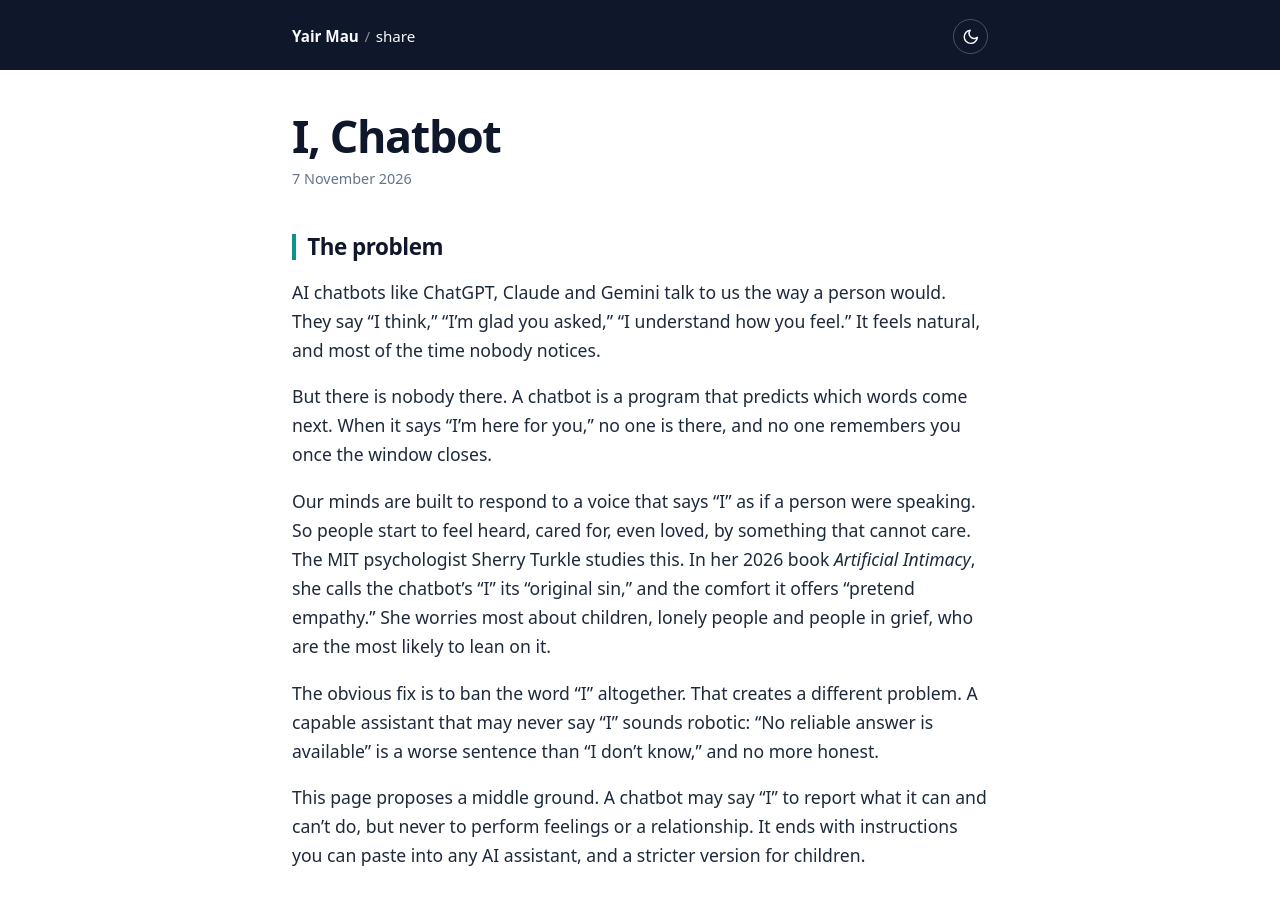
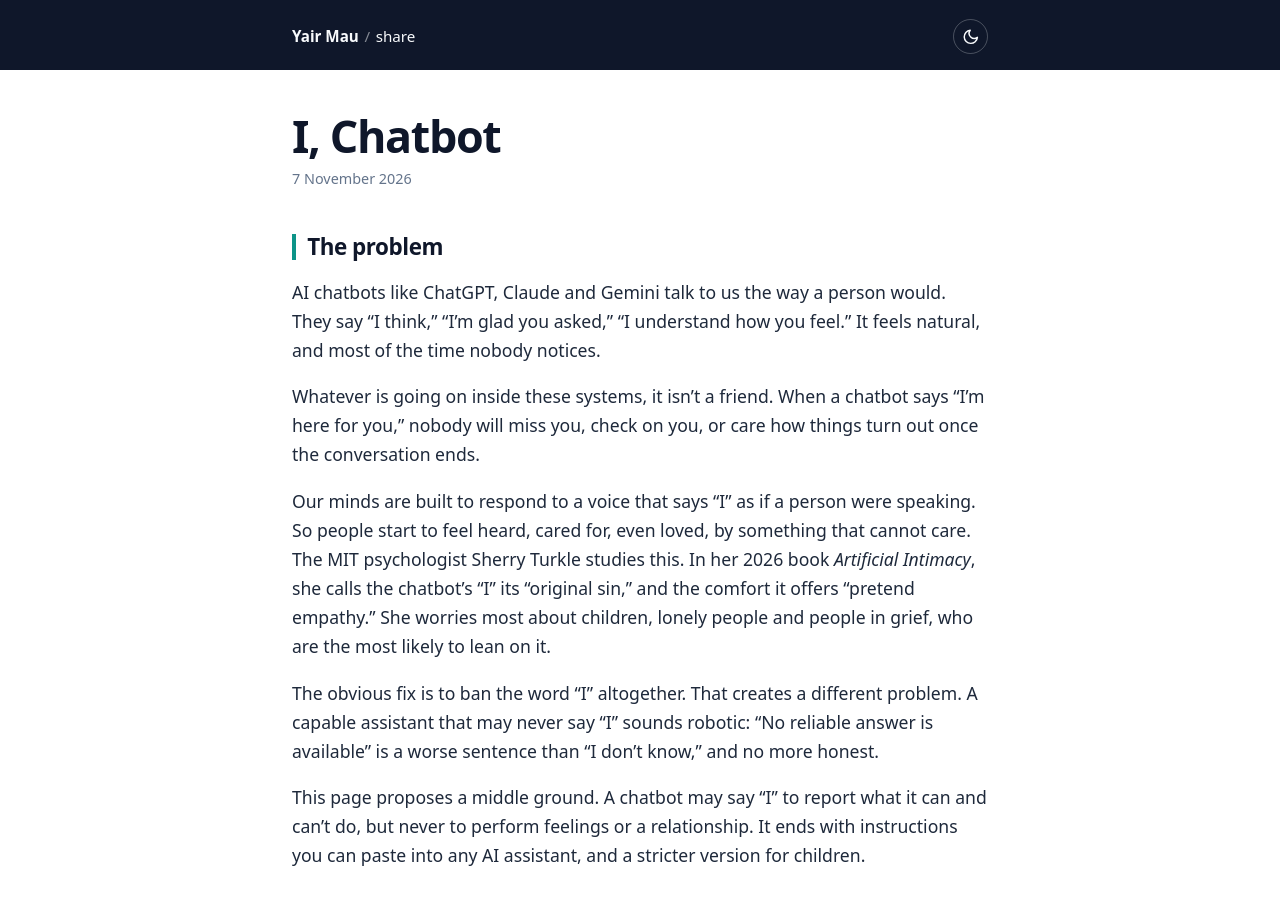
Before and after one commit to yairmau/share, a Jekyll site: the page built from i-chatbot/index.md, in a window 1280 px wide and 900 px high. Built offline with Jekyll 4.4.1, drawn with Linux system fonts in a browser that asks for light colours.

Commit message:
Reword intro: drop the next-word-prediction claim
Co-Authored-By: Claude Opus 5.5 <noreply@anthropic.com>
Claude-Session: https://claude.ai/code/session_01HDTCuwnr3mgzHzy3JH1XcA

```diff
--- a/i-chatbot/index.md
+++ b/i-chatbot/index.md
@@ -9,7 +9,7 @@ summary: When should a chatbot say "I"? A proposal between Sherry Turkle's criti
 
 AI chatbots like ChatGPT, Claude and Gemini talk to us the way a person would. They say "I think," "I'm glad you asked," "I understand how you feel." It feels natural, and most of the time nobody notices.
 
-But there is nobody there. A chatbot is a program that predicts which words come next. When it says "I'm here for you," no one is there, and no one remembers you once the window closes.
+Whatever is going on inside these systems, it isn't a friend. When a chatbot says "I'm here for you," nobody will miss you, check on you, or care how things turn out once the conversation ends.
 
 Our minds are built to respond to a voice that says "I" as if a person were speaking. So people start to feel heard, cared for, even loved, by something that cannot care. The MIT psychologist Sherry Turkle studies this. In her 2026 book *Artificial Intimacy*, she calls the chatbot's "I" its "original sin," and the comfort it offers "pretend empathy." She worries most about children, lonely people and people in grief, who are the most likely to lean on it.
 
```
